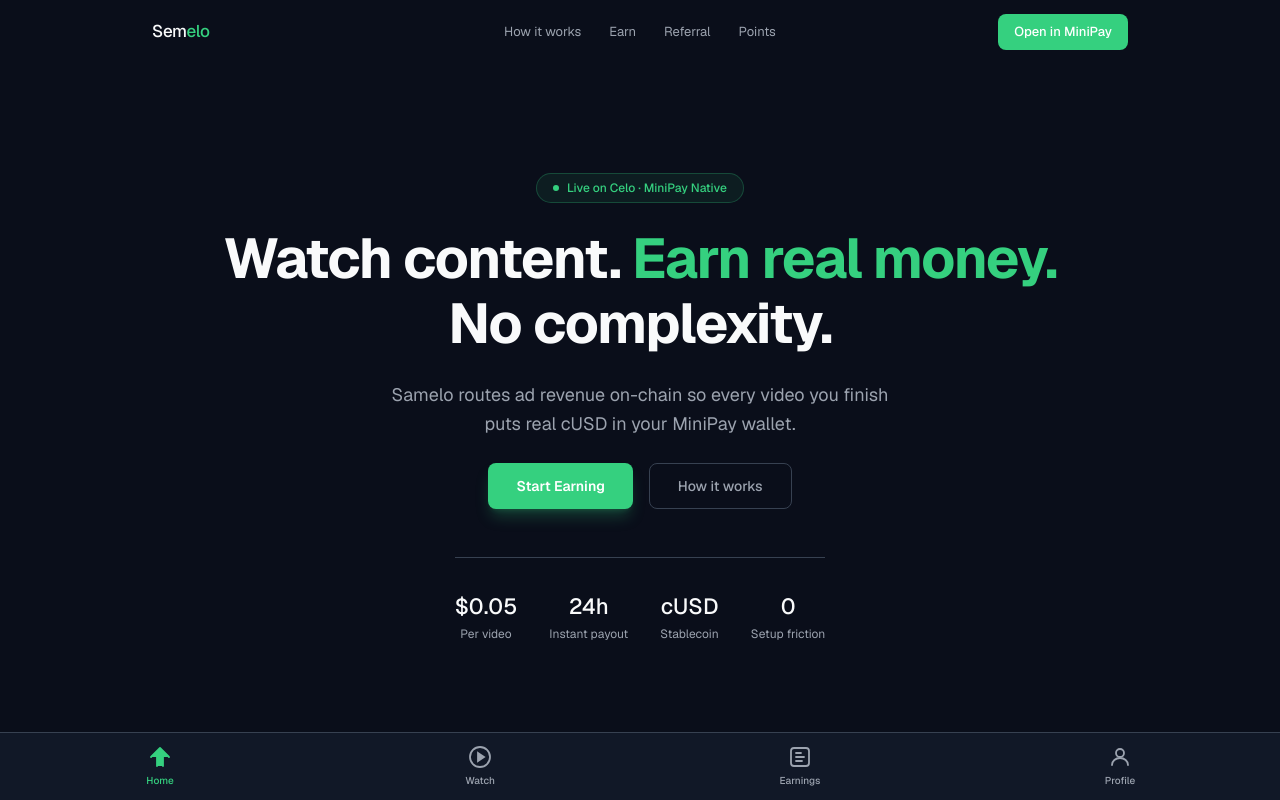
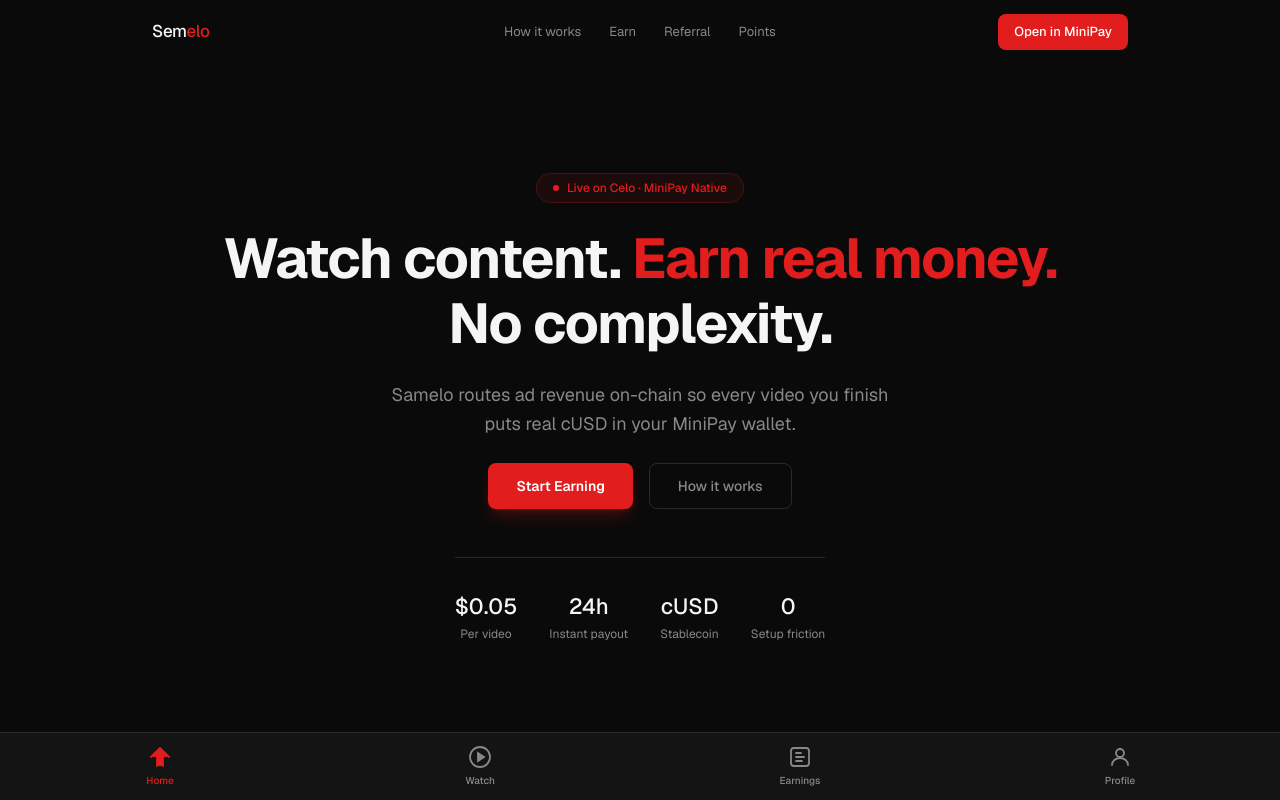
Before and after one commit to artomily/samelo, a Next.js app: page / in a window 1280 px wide. Shown: the top 800 px of the page. Built offline with nearby package versions, Linux system fonts and the light colour scheme; what wagmi would draw is missing.

Commit message:
Commit 7: Update global styles and variables

```diff
--- a/app/globals.css
+++ b/app/globals.css
@@ -2,15 +2,15 @@
 
 :root {
   /* Semelo brand tokens */
-  --bg: #0A0E1A;
-  --surface: #111827;
-  --card: #1F2937;
-  --accent: #35D07F;
-  --accent-hover: #2ABD70;
-  --gold: #FBCC5C;
-  --text-primary: #F9FAFB;
-  --text-muted: #9CA3AF;
-  --border: #374151;
+  --bg: #0A0A0A;
+  --surface: #141414;
+  --card: #1E1E1E;
+  --accent: #E11D1D;
+  --accent-hover: #C91919;
+  --gold: #F87171;
+  --text-primary: #F5F5F5;
+  --text-muted: #888888;
+  --border: #2A2A2A;
   --danger: #EF4444;
 
   /* Legacy aliases */
```
